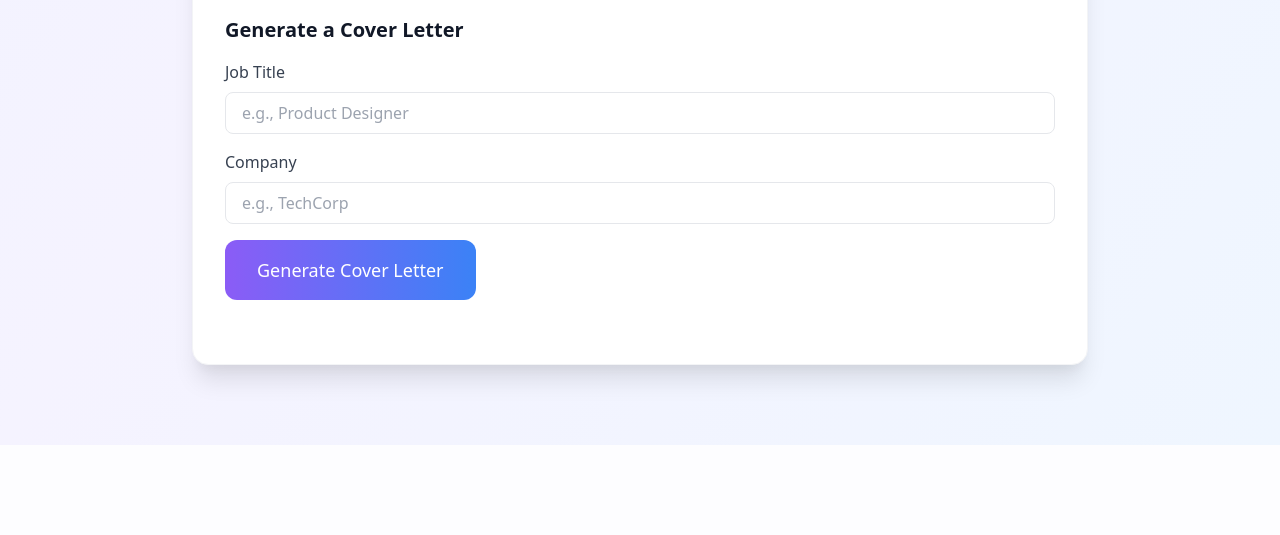
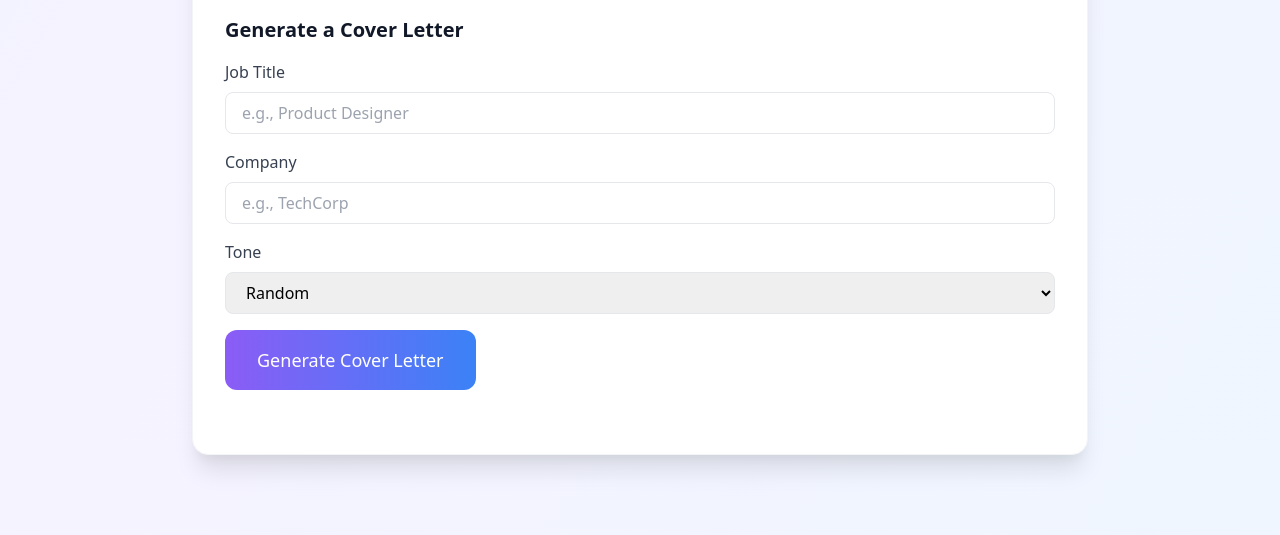
Before and after one commit to thepriest0/resumeai, a Python web app: template templates/result.html in a window 1280 px wide. Shown: the part 1593-2128 px from the top of the page. Before the commit the page ends 2038 px from the top, so only its background shows below. Run offline with Jinja, Linux system fonts and the light colour scheme; the template is opened without the code that fills it, so the values that code supplies are empty.

Commit message:
new update

```diff
--- a/templates/result.html
+++ b/templates/result.html
@@ -438,6 +438,26 @@
               <label for="company" class="block text-gray-700 font-medium mb-2">Company</label>
               <input type="text" name="company" id="company" class="w-full px-4 py-2 border rounded-lg focus:outline-none focus:ring-2 focus:ring-purple-500" placeholder="e.g., TechCorp" required value="{{ company if company else '' }}">
             </div>
+            <div>
+              <label for="tone" class="block text-gray-700 font-medium mb-2">Tone</label>
+              <select name="tone" id="tone" class="w-full px-4 py-2 border rounded-lg focus:outline-none focus:ring-2 focus:ring-purple-500">
+                <option value="random" {% if tone == "random" %}selected{% endif %}>Random</option>
+                <option value="casual" {% if tone == "casual" %}selected{% endif %}>Casual</option>
+                <option value="witty" {% if tone == "witty" %}selected{% endif %}>Witty</option>
+                <option value="inspired" {% if tone == "inspired" %}selected{% endif %}>Inspired</option>
+                <option value="bold" {% if tone == "bold" %}selected{% endif %}>Bold</option>
+                <option value="poetic" {% if tone == "poetic" %}selected{% endif %}>Poetic</option>
+                <option value="humorous" {% if tone == "humorous" %}selected{% endif %}>Humorous</option>
+                <option value="conversational" {% if tone == "conversational" %}selected{% endif %}>Conversational</option>
+                <option value="professional yet warm" {% if tone == "professional yet warm" %}selected{% endif %}>Professional yet Warm</option>
+                <option value="dramatic" {% if tone == "dramatic" %}selected{% endif %}>Dramatic</option>
+                <option value="reflective" {% if tone == "reflective" %}selected{% endif %}>Reflective</option>
+                <option value="playful" {% if tone == "playful" %}selected{% endif %}>Playful</option>
+                <option value="empathetic" {% if tone == "empathetic" %}selected{% endif %}>Empathetic</option>
+                <option value="adventurous" {% if tone == "adventurous" %}selected{% endif %}>Adventurous</option>
+                <option value="thoughtful" {% if tone == "thoughtful" %}selected{% endif %}>Thoughtful</option>
+              </select>
+            </div>
             <button type="submit" class="bg-gradient-to-r from-purple-600 to-blue-500 text-white px-8 py-4 rounded-xl hover:shadow-lg transition duration-300 text-lg font-medium">
               Generate Cover Letter
             </button>
@@ -462,7 +482,7 @@
                 </button>
               </form>
               <button
-                onclick="window.location.href='/refresh_cover_letter?name={{ name|urlencode }}&job_title={{ job_title|urlencode }}&email={{ email|urlencode }}&phone={{ phone|urlencode }}&state={{ state|urlencode }}&country={{ country|urlencode }}&linkedin={{ linkedin|urlencode }}{% for skill in skills %}&skills[]={{ skill|urlencode }}{% endfor %}{% for edu in education %}&education_degree[]={{ edu.degree|urlencode }}&education_institution[]={{ edu.institution|urlencode }}&education_start_year[]={{ edu.start_year|urlencode }}&education_end_year[]={{ edu.end_year|urlencode }}{% endfor %}{% for exp in experience %}&experience_job_title[]={{ exp.job_title|urlencode }}&experience_company[]={{ exp.company|urlencode }}&experience_start_date[]={{ exp.start_date|urlencode }}&experience_end_date[]={{ exp.end_date|urlencode }}&experience_description[]={{ exp.description|urlencode }}&experience_raw_description[]={{ exp.raw_description|urlencode }}{% endfor %}&cover_job_title={{ cover_job_title|urlencode }}&company={{ company|urlencode }}'"
+                onclick="window.location.href='/refresh_cover_letter?name={{ name|urlencode }}&job_title={{ job_title|urlencode }}&email={{ email|urlencode }}&phone={{ phone|urlencode }}&state={{ state|urlencode }}&country={{ country|urlencode }}&linkedin={{ linkedin|urlencode }}{% for skill in skills %}&skills[]={{ skill|urlencode }}{% endfor %}{% for edu in education %}&education_degree[]={{ edu.degree|urlencode }}&education_institution[]={{ edu.institution|urlencode }}&education_start_year[]={{ edu.start_year|urlencode }}&education_end_year[]={{ edu.end_year|urlencode }}{% endfor %}{% for exp in experience %}&experience_job_title[]={{ exp.job_title|urlencode }}&experience_company[]={{ exp.company|urlencode }}&experience_start_date[]={{ exp.start_date|urlencode }}&experience_end_date[]={{ exp.end_date|urlencode }}&experience_description[]={{ exp.description|urlencode }}&experience_raw_description[]={{ exp.raw_description|urlencode }}{% endfor %}&cover_job_title={{ cover_job_title|urlencode }}&company={{ company|urlencode }}&tone={{ tone|urlencode }}'"
                 class="bg-gradient-to-r from-purple-600 to-blue-500 text-white px-8 py-4 rounded-xl hover:shadow-lg transition duration-300 text-lg font-medium mt-4">
                 Refresh Cover Letter
               </button>
```
Also changed, not shown: app.py (+44 -45 lines).
